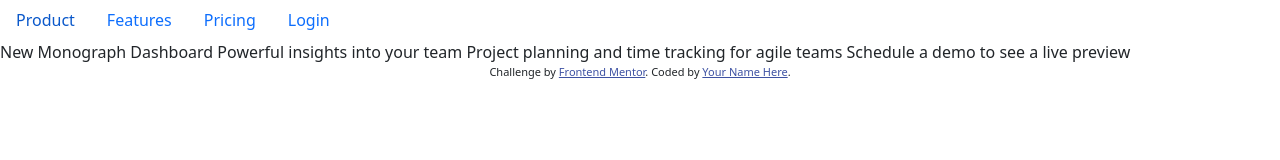
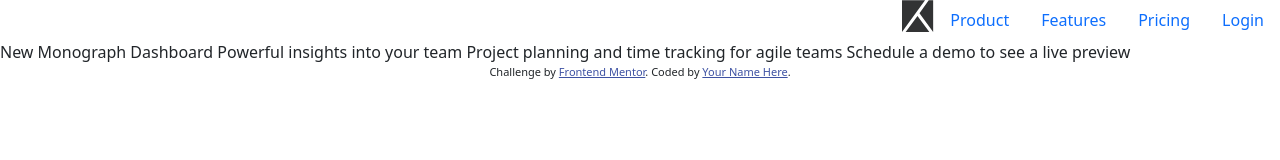
Before and after one commit to douglasrhs/challenge-dev, a website: page index.html in a window 1280 px wide. Drawn offline with nearby package versions, Linux system fonts and the light colour scheme.

Commit message:
navbar modify

```diff
--- a/index.html
+++ b/index.html
@@ -17,7 +17,10 @@
 
 </head>
 <body>
-  <ul class="nav menu">
+  <nav class="nav menu justify-content-end">
+    <a class="navbar-left">
+      <img src="/images/logo.svg" alt="Logo">
+    </a>
     <li class="nav-item">
       <a class="nav-link" href="#">Product</a>
     </li>
@@ -30,7 +33,7 @@
     <li class="nav-item">
       <a class="nav-link" href="#">Login</a>
     </li>
-  </ul>
+  </nav>
 
 
   New
```
